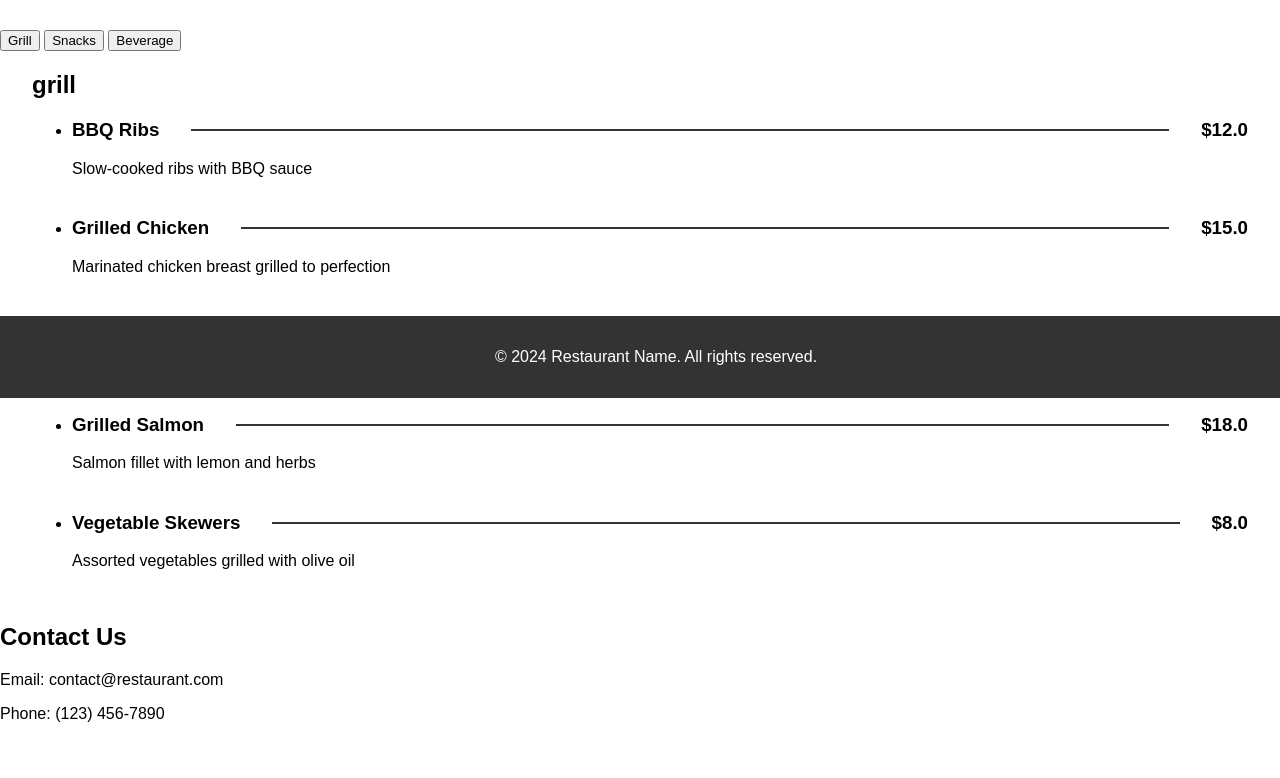
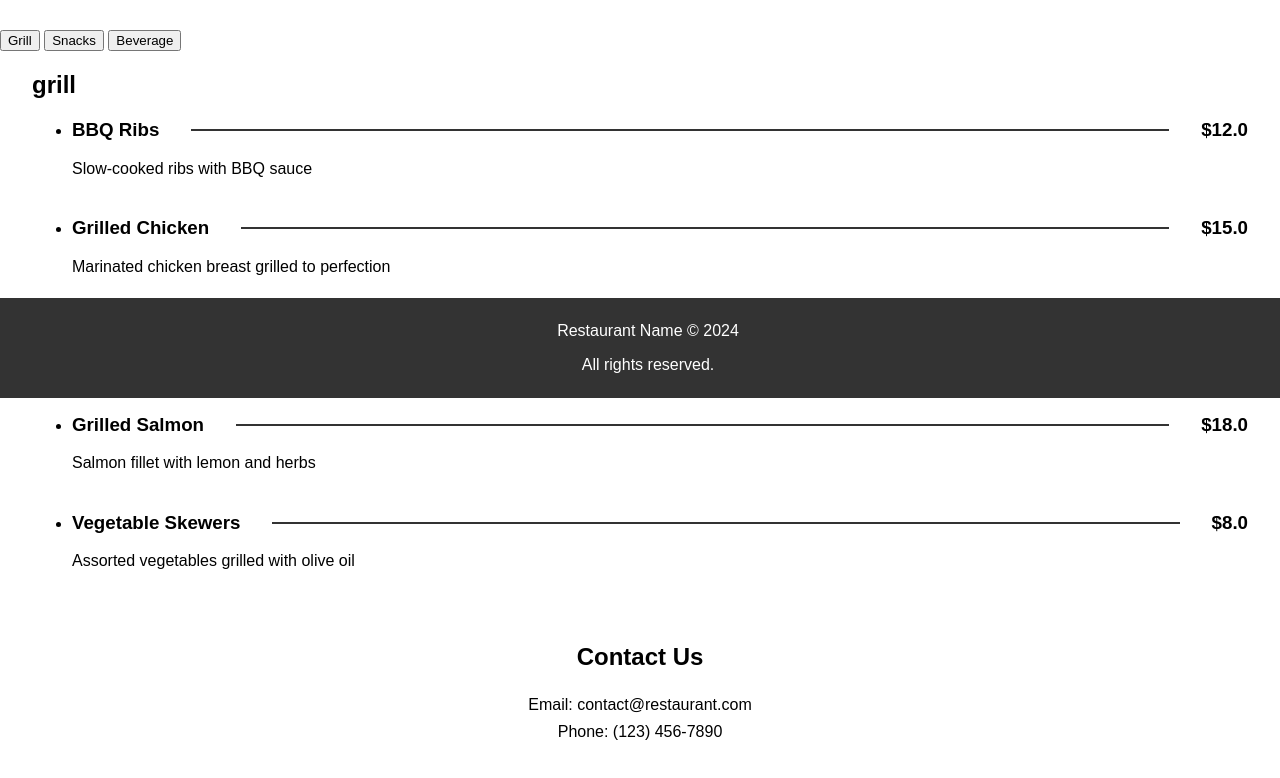
Before and after one commit to JohanCodeForFun/Restaurant-Page, a website built with webpack: page src/index.html in a window 1280 px wide. Shown: the part 402-1180 px from the top of the page. Built offline with nearby package versions, Linux system fonts and the light colour scheme.

Commit message:
update styling for contact and footer

```diff
--- a/src/index.html
+++ b/src/index.html
@@ -48,7 +48,8 @@
       </section>
   </main>
   <footer>
-      <p>&copy; 2024 Restaurant Name. All rights reserved.</p>
+      <p>Restaurant Name &copy; 2024</p>
+      <p>All rights reserved.</p>
   </footer>
 </body>
 </html>
--- a/src/styles.css
+++ b/src/styles.css
@@ -102,14 +102,21 @@ section {
 } */
 
 #contact {
-  padding-bottom: 4rem;
+  display: flex;
+  flex-direction: column;
+  align-items: center;
+  padding-bottom: 6rem;
+}
+
+#contact > p {
+  margin: .3em;
 }
 
 footer {
   background-color: #333;
   color: white;
   text-align: center;
-  padding: 1rem;
+  padding: .5rem;
   position: fixed;
   width: 100%;
   bottom: 0;
```
